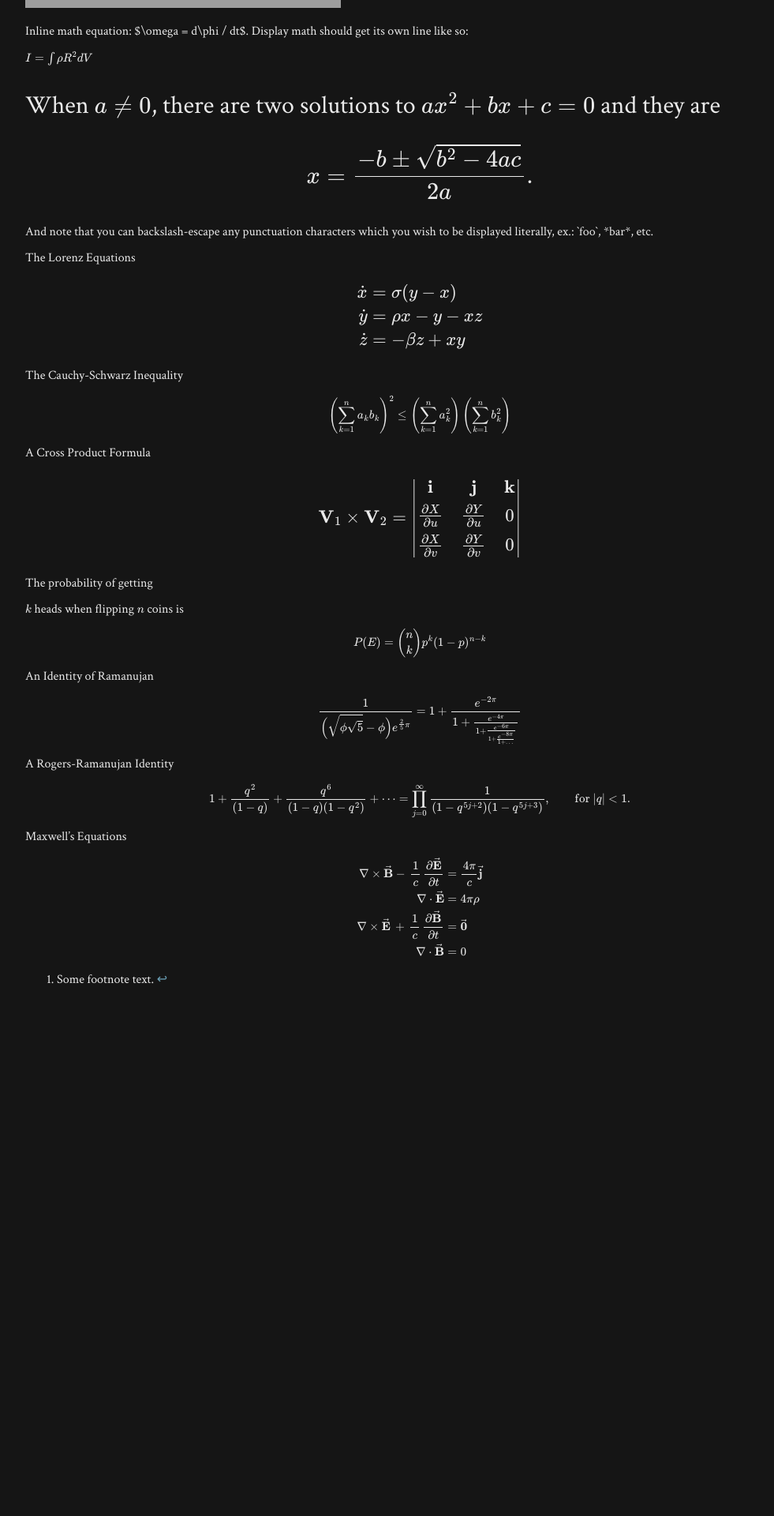
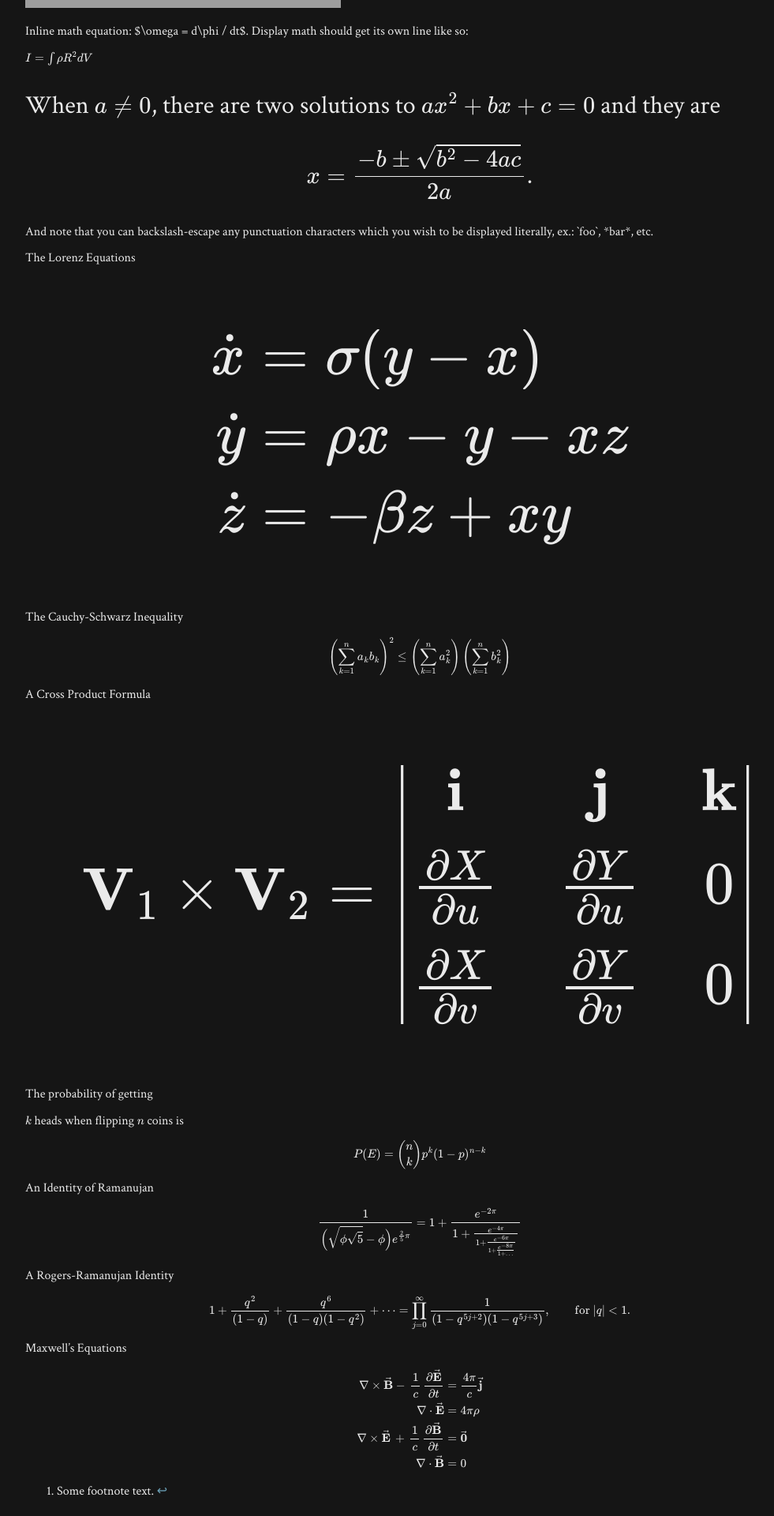
Before and after one commit to profphillips/wikibasics, a Jekyll site: the page built from test.md, in a window 1280 px wide. Shown: the part 2803-4723 px from the top of the page at 79% size, without its empty margins (108-1089 px from the left). Built offline with Jekyll 4.4.1, drawn with Linux system fonts in a browser that asks for light colours; our own code applies the rules of GitHub Pages for plain Markdown files; before the commit the page ends 4075 px from its top, so only the background shows below that; grey boxes are pictures that could not be loaded.

Commit message:
Update style.scss

```diff
--- a/assets/css/style.scss
+++ b/assets/css/style.scss
@@ -73,7 +73,7 @@ body {
 }
 
 .math {
-    font-size: 150%;
+    font-size: 500%;
 }
 
 /*
```
